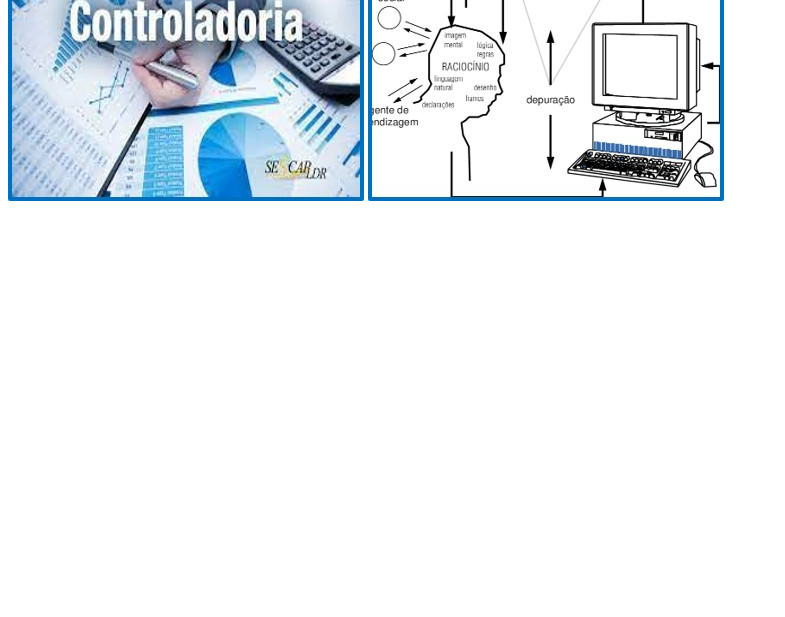
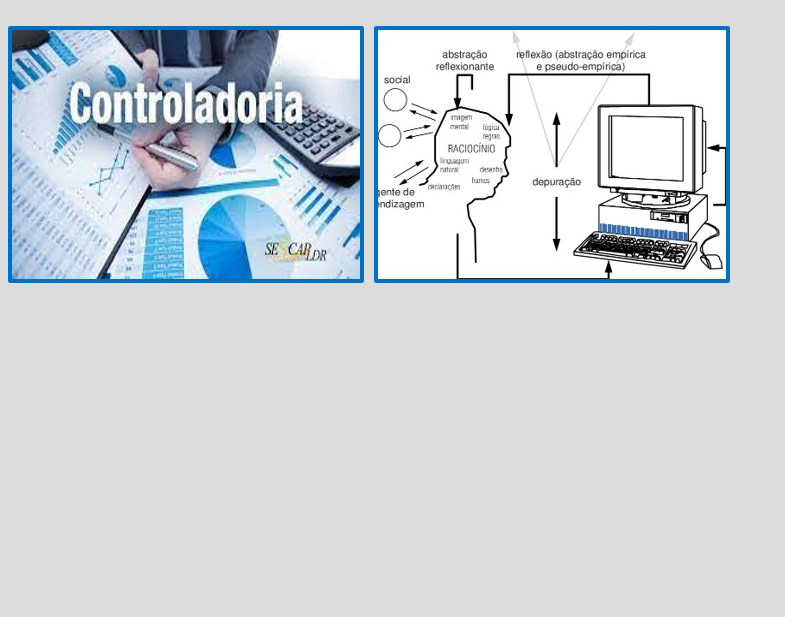
Before and after one commit to EleniceBarros/Sitenovo, a plain HTML site: page index.html in a window 1280 px wide. Shown: the part 183-800 px from the top of the page, without its empty margins (0-785 px from the left). Drawn offline with Linux system fonts and the light colour scheme.

Commit message:
4
final por hoje

```diff
--- a/estilos/style.css
+++ b/estilos/style.css
@@ -1,4 +1,6 @@
-{
+* {
     font-family: 'Arial Narrow';
-    font-size: 32px;
+    font-size: 44px;
+    font-style: italic;
+    background-color: gainsboro;
 }
```
